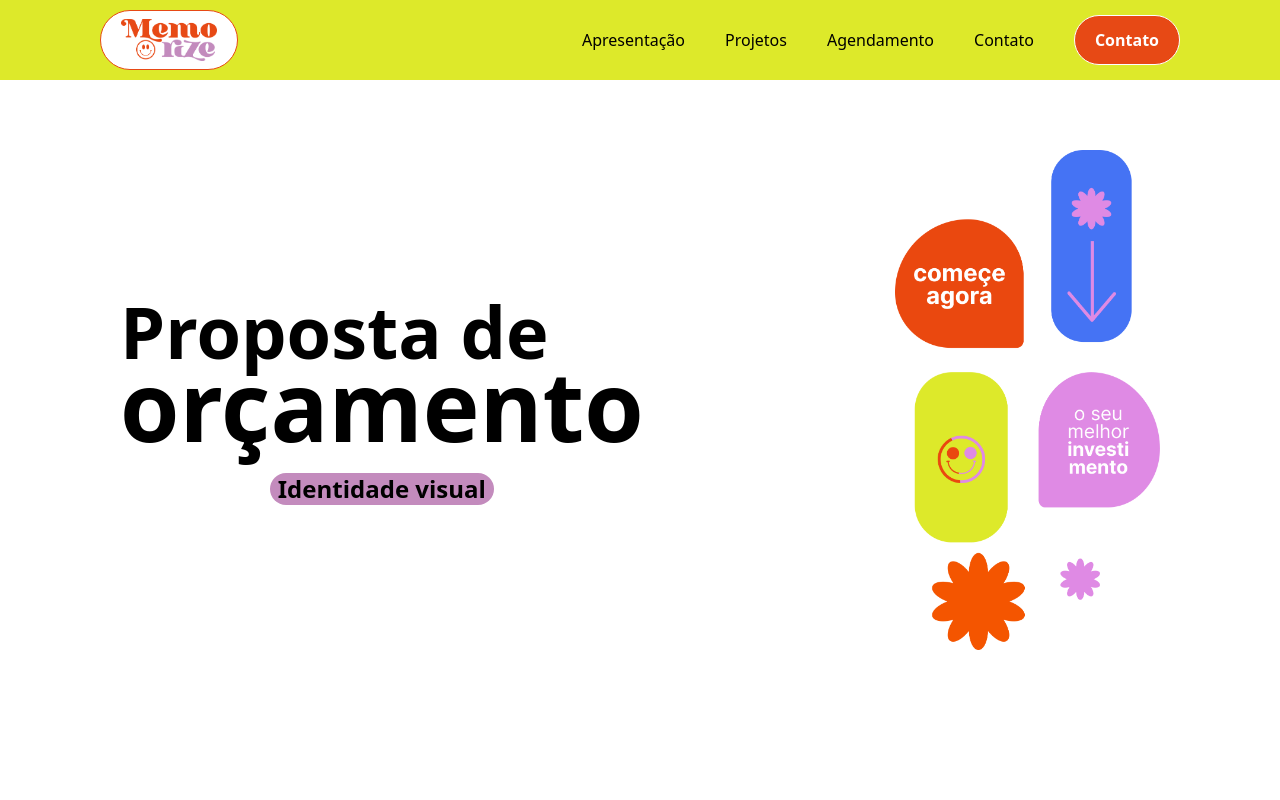
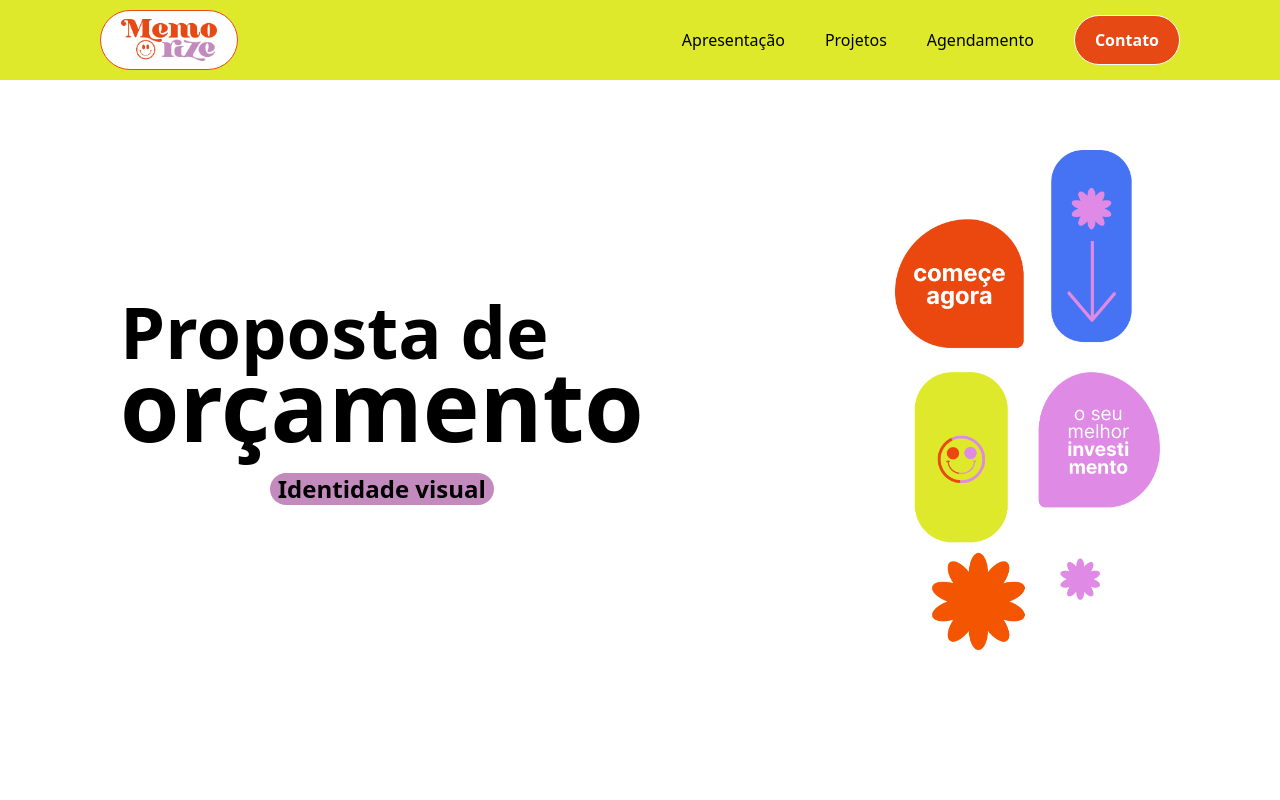
Before and after one commit to rennegomes/memorize, a Next.js app: page / in a window 1280 px wide. Shown: the top 800 px of the page. Built offline with nearby package versions, Linux system fonts and the light colour scheme.

Commit message:
Updated: responsividade beneficios

```diff
--- a/app/components/beneficios.tsx
+++ b/app/components/beneficios.tsx
@@ -9,7 +9,7 @@ export function Beneficios(){
                         <p className="border px-6 py-3 max-md:p-2 rounded-full">profissional</p>
                         <p>para o seu empreendimento:</p>
                     </div>
-                    <div className="grid grid-cols-4 justify-between gap-5 mt-20 font-medium max-md:grid-cols-1 max-md:justify-center">
+                    <div className="grid grid-cols-4 justify-between gap-5 mt-20 font-medium max-md:grid-cols-2 max-md:justify-center">
                         <div className="flex items-center flex-col text-center bg-[#DF8AE4] text-black rounded-full max-w-[150px] min-h-60">
                             <img src="/estrelaLaranja.svg" className="w-10 my-5" />
                             <p className="mx-2">Uma marca memorável e inesquecível.</p>
--- a/app/components/cabecalho.tsx
+++ b/app/components/cabecalho.tsx
@@ -1,4 +1,8 @@
-export function Header(){
+interface HeaderProps {
+    clicouContato: () => void;
+};
+
+export function Header({ clicouContato }: HeaderProps){
 
     return(
         <div className="bg-[#DDE92A] h-20 flex justify-center lg:fixed lg:inset-0">
@@ -8,11 +12,15 @@ export function Header(){
                 </div>
 
                 <div className="flex gap-10 items-center font-medium max-md:text-sm max-sm:hidden">
-                    <a className="cursor-pointer">Apresentação</a>
-                    <a className="cursor-pointer">Projetos</a>
-                    <a className="cursor-pointer">Agendamento</a>
-                    <a className="cursor-pointer">Contato</a>
-                    <button className="bg-[#E74915] px-5 py-3 rounded-full border border-white text-white font-bold">Contato</button>
+                    <a className="cursor-pointer" >Apresentação</a>
+                    <a className="cursor-pointer" >Projetos</a>
+                    <a className="cursor-pointer" >Agendamento</a>
+                    <button
+                        onClick={clicouContato}
+                        className="bg-[#E74915] px-5 py-3 rounded-full border border-white text-white font-bold"
+                    >
+                        Contato
+                    </button>
                 </div>
             </div>
         </div>
--- a/app/page.tsx
+++ b/app/page.tsx
@@ -1,3 +1,6 @@
+"use client";
+
+import { useRef } from "react";
 import { Apresentacao } from "./components/apresentacao";
 import { Beneficios } from "./components/beneficios";
 import { Header } from "./components/cabecalho";
@@ -8,16 +11,22 @@ import { Rodape } from "./components/rodape";
 import { Saudacoes } from "./components/saudacoes";
 
 export default function Home() {
+  const contatoRef = useRef<HTMLDivElement>(null);
+  const irParaContato = () => {
+    contatoRef.current?.scrollIntoView({ behavior: "smooth" });
+  };
   return (
     <div className="">
-      <Header />
+      <Header clicouContato={irParaContato}/>
       <Chamariz />
       <Saudacoes />
       <Apresentacao />
       <Beneficios />
       <Projetos titulo="Projetos" subtitulo="Identidade visual" primeiraFoto="/identidade1.png" segundaFoto="/identidade2.png" />
       <Projetos titulo="Projetos" subtitulo="Midias sociais" primeiraFoto="/social1.jpg" segundaFoto="/social2.jpg" />
-      <Contato />
+      <div ref={contatoRef}>
+        <Contato />
+      </div>
       <Rodape />
     </div>
   )
```
